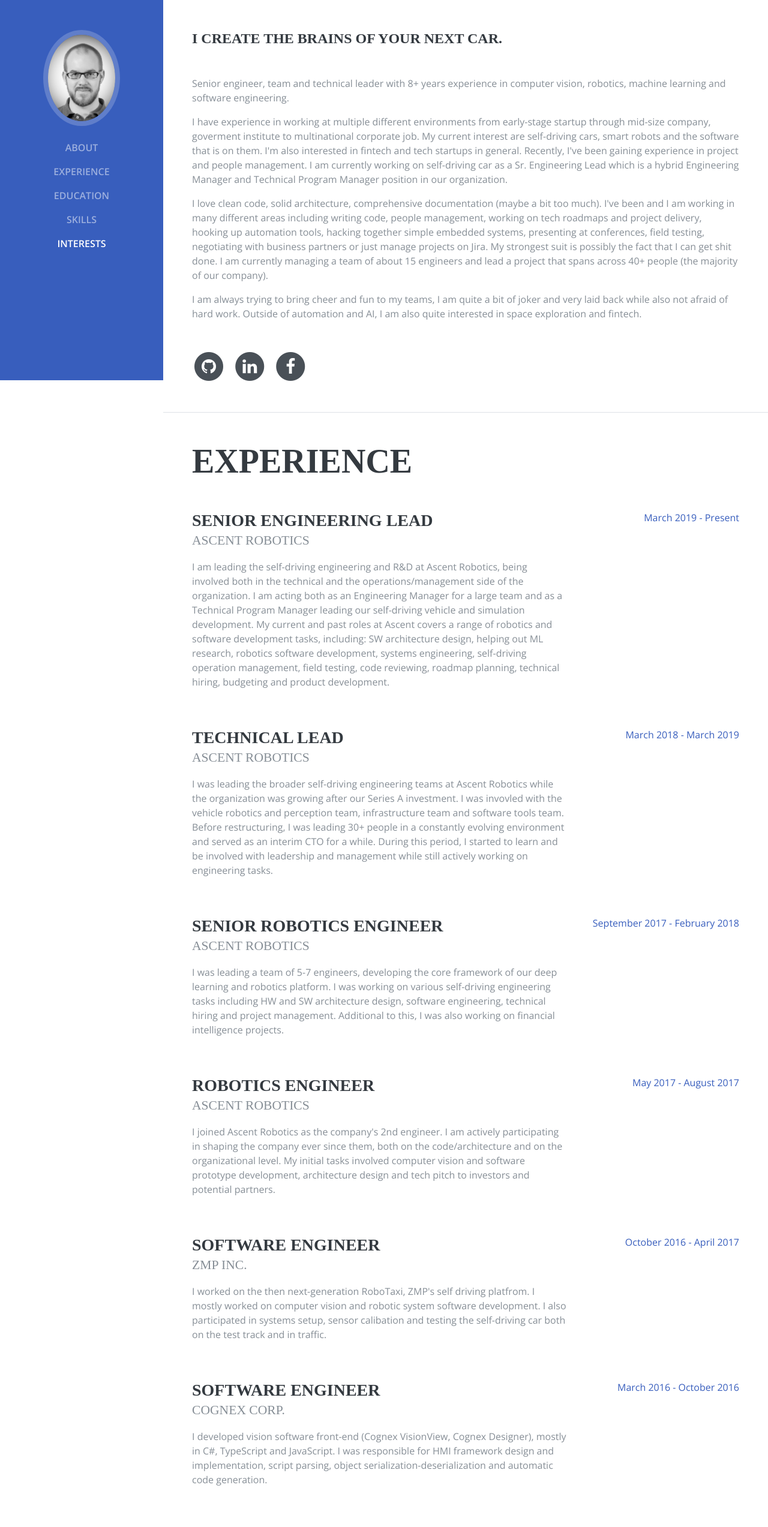
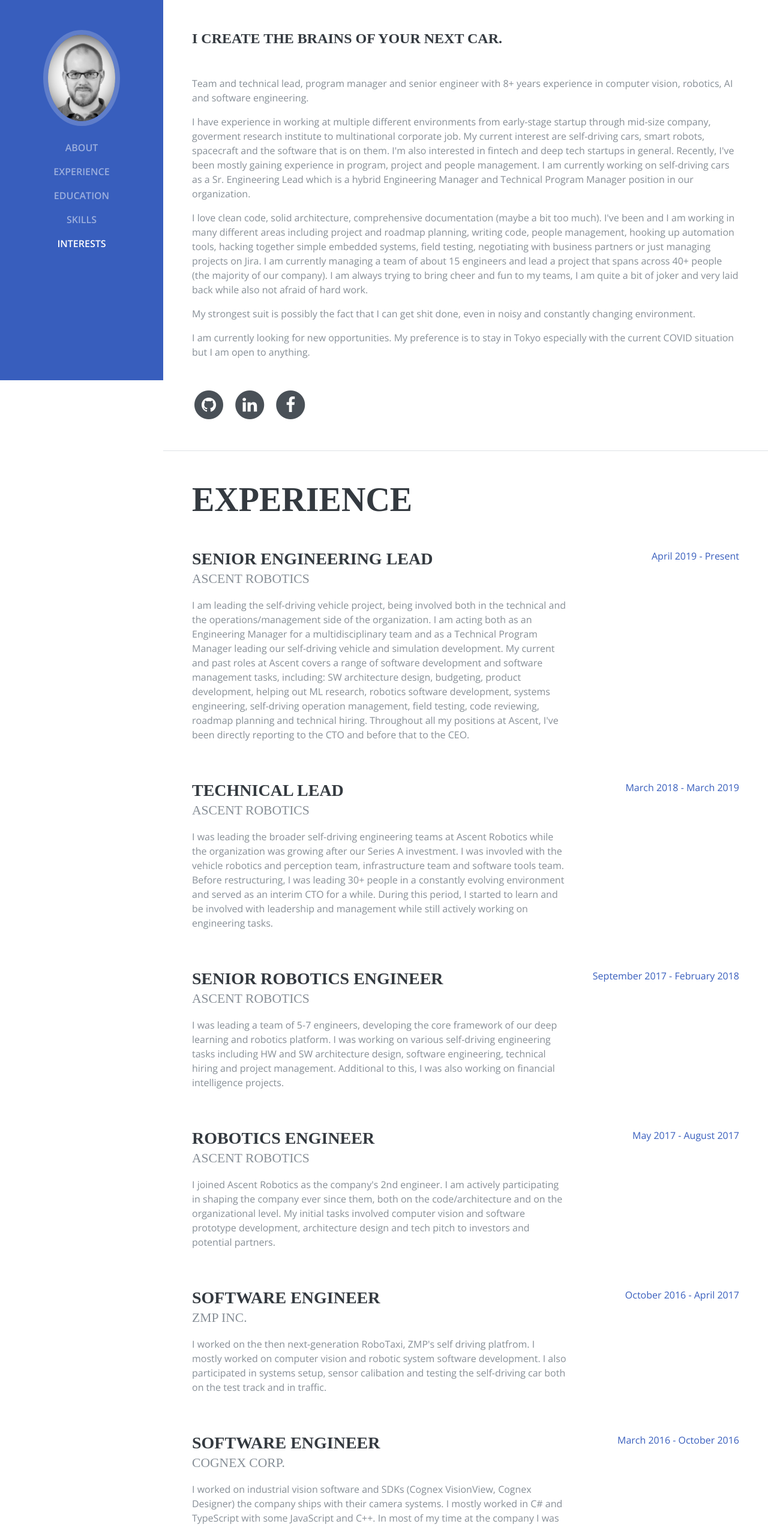
Before and after one commit to Oszkar/oszkar.github.io, a plain HTML site: page index.html in a window 1280 px wide. Shown: the part 166-2712 px from the top of the page at 60% size. Drawn offline with nearby package versions, Linux system fonts and the light colour scheme; a web font is replaced by a local one.

Commit message:
Update (#11)

```diff
--- a/index.html
+++ b/index.html
@@ -12,14 +12,23 @@
     </script>
 
     <meta charset="utf-8">
-    <meta name="viewport" content="width=device-width, initial-scale=1, shrink-to-fit=no">
-    <meta name="description" content="Oszkar Jozsa resume">
-    <meta name="author" content="Oszkar Jozsa">
+
+    <!--
+    <PageMap>
+      <DataObject type="document">
+        <Attribute name="title">Resume - Oszkar Jozsa</Attribute>
+        <Attribute name="description">Self-driving car engineer, tech leader, robotics enthusiast, tech nerd and a general funny guy.</Attribute>
+        <Attribute name="rating">4.5</Attribute>
+      </DataObject>
+    </PageMap>
+    -->
 
     <title>Resume - Oszkar Jozsa</title>
 
-    <meta name="description" content="Self-driving car engineer, team leader, robotics enthusiast, tech nerd and a general funny guy." />
-    <meta name="keywords" content="autonomous driving,self driving car,car AI,autonomous vehicle,robotics,engineer,hungarian,resume,tech lead,technical lead,engineering manager,machine learning,computer vision,fred almeida" />
+    <meta name="viewport" content="width=device-width, initial-scale=1, shrink-to-fit=no">
+    <meta name="author" content="Oszkar Jozsa">
+    <meta name="description" content="Self-driving car engineer, tech leader, robotics enthusiast, tech nerd and a general funny guy." />
+    <meta name="keywords" content="autonomous driving,self driving car,autonomous vehicle,robotics,engineer,hungarian,japan,resume,tech lead,technical lead,engineering manager,machine learning,computer vision,fred almeida" />
 
     <!-- Bootstrap core CSS -->
     <link href="vendor/bootstrap/css/bootstrap.min.css" rel="stylesheet">
@@ -80,18 +89,17 @@
             <a href="mailto:jozsa.oszkar@gmail.com">jozsa.oszkar@gmail.com</a>
           </div>
           <h4 class="mb-5">I create the brains of your next car.</h4>
-          <p class="mb-3">Senior engineer, team and technical leader with 8+ years experience in computer vision, robotics, machine learning and software engineering.</p>
-          <p class="mb-3">I have experience in working at multiple different environments from early-stage startup through mid-size company, goverment institute to multinational corporate job.
-            My current interest are self-driving cars, smart robots and the software that is on them. I'm also interested in fintech and tech startups in general.
-            Recently, I've been gaining experience in project and people management. I am currently working on self-driving car as a Sr. Engineering Lead
+          <p class="mb-3">Team and technical lead, program manager and senior engineer with 8+ years experience in computer vision, robotics, AI and software engineering.</p>
+          <p class="mb-3">I have experience in working at multiple different environments from early-stage startup through mid-size company, goverment research institute to multinational corporate job.
+            My current interest are self-driving cars, smart robots, spacecraft and the software that is on them. I'm also interested in fintech and deep tech startups in general.
+            Recently, I've been mostly gaining experience in program, project and people management. I am currently working on self-driving cars as a Sr. Engineering Lead
             which is a hybrid Engineering Manager and Technical Program Manager position in our organization.</p>
           <p class="mb-3">I love clean code, solid architecture, comprehensive documentation (maybe a bit too much). I've been and I am working in many different areas including
-            writing code, people management, working on tech roadmaps and project delivery, hooking up automation tools, hacking together simple embedded systems,
-            presenting at conferences, field testing, negotiating with business partners or just manage projects on Jira.
-            My strongest suit is possibly the fact that I can get shit done. I am currently managing a team of about 15 engineers
-            and lead a project that spans across 40+ people (the majority of our company).</p>
-          <p class="mb-5">I am always trying to bring cheer and fun to my teams, I am quite a bit of joker and very laid back while also not afraid of hard work.
-            Outside of automation and AI, I am also quite interested in space exploration and fintech.</p>
+            project and roadmap planning, writing code, people management, hooking up automation tools, hacking together simple embedded systems, field testing, negotiating with business partners or
+            just managing projects on Jira. I am currently managing a team of about 15 engineers and lead a project that spans across 40+ people (the majority of our company). I am always trying to bring cheer
+            and fun to my teams, I am quite a bit of joker and very laid back while also not afraid of hard work.</p>
+          <p class="mb-3">My strongest suit is possibly the fact that I can get shit done, even in noisy and constantly changing environment.</p>
+          <p class="mb-5">I am currently looking for new opportunities. My preference is to stay in Tokyo especially with the current COVID situation but I am open to anything.</p>
           <ul class="list-inline list-social-icons mb-0">
             <li class="list-inline-item">
               <a href="https://github.com/Oszkar/">
@@ -137,16 +145,16 @@
               <div class="resume-content mr-auto">
                   <h3 class="mb-0">Senior Engineering Lead</h3>
                   <div class="subheading mb-3">Ascent Robotics</div>
-                  <p>I am leading the self-driving engineering and R&D at Ascent Robotics, being involved both in the technical and the
-                    operations/management side of the organization. I am acting both as an Engineering Manager for a large team and as a
-                    Technical Program Manager leading our self-driving vehicle and simulation development.
-                    My current and past roles at Ascent covers a range of robotics and software development tasks, including:
-                    SW architecture design, helping out ML research, robotics software development, systems engineering, self-driving operation management,
-                    field testing, code reviewing, roadmap planning, technical hiring, budgeting and product development.
+                  <p>I am leading the self-driving vehicle project, being involved both in the technical and the operations/management side of the organization.
+                    I am acting both as an Engineering Manager for a multidisciplinary team and as a Technical Program Manager leading our self-driving vehicle and simulation development.
+                    My current and past roles at Ascent covers a range of software development and software management tasks, including:
+                    SW architecture design, budgeting, product development, helping out ML research, robotics software development, systems engineering, self-driving operation management,
+                    field testing, code reviewing, roadmap planning and technical hiring.
+                    Throughout all my positions at Ascent, I've been directly reporting to the CTO and before that to the CEO.
                     </p>
                 </div>
                 <div class="resume-date text-md-right">
-                  <span class="text-primary">March 2019 - Present</span>
+                  <span class="text-primary">April 2019 - Present</span>
                 </div>
               </div>
 
@@ -209,8 +217,10 @@
             <div class="resume-content mr-auto">
               <h3 class="mb-0">Software Engineer</h3>
               <div class="subheading mb-3">Cognex Corp.</div>
-              <p>I developed vision software front-end (Cognex VisionView, Cognex Designer), mostly in C#, TypeScript and JavaScript.
-                I was responsible for HMI framework design and implementation, script parsing, object serialization-deserialization and automatic code generation.</p>
+              <p>I worked on industrial vision software and SDKs (Cognex VisionView, Cognex Designer) the company ships with their camera systems.
+                I mostly worked in C# and TypeScript with some JavaScript and C++.
+                In most of my time at the company I was responsible for HMI framework design and implementation, script parsing, object serialization-deserialization, automatic code generation and software licensing.
+                The products I worked on have a combined sales volume over $100M.</p>
             </div>
             <div class="resume-date text-md-right">
               <span class="text-primary">March 2016 - October 2016</span>
@@ -307,9 +317,25 @@
       <section class="resume-section p-3 p-lg-5 d-flex flex-column" id="skills">
         <div class="my-auto">
           <h2 class="mb-5">Skills</h2>
-          <div class="mb-3">I am quite agnostic on tools and languages. I like to learn new technologies and always prefer to choose the best tool for
+          <div class="mb-3">I am quite agnostic on tools, languages and methodologies. I like to learn new technologies and always prefer to choose the best tool for
             the purpose instead of sticking with one or two for all tasks.</div>
-          <div class="mb-3">I am good at multitasking, not afraid of managing all sorts of things and have a strong sense of timeliness and good estimates.</div>
+          <div class="mb-3">I am good at multitasking, not afraid of managing all sorts of things and have a strong sense of timeliness and good estimates.
+            I am more and more passionate about team productivity and throughput.
+          </div>
+
+          <div class="subheading mb-3">Soft skills and misc. experience</div>
+          <ul class="fa-ul">
+              <li><i class="fa-li fa fa-square"></i>Experience in leadership at a growth stage startup in rapidly changing environment
+                (tech architecture design, business and story planning, bridging the gap betwen R&D and development, investor and partner relations,
+                office expansions, budgeting, extensive experience in interviewing and building teams from scratch)</li>
+              <li><i class="fa-li fa fa-square"></i>Practical knowlege in machine learning (both traditional methods and modern deep learning, reinforcement learning)</li>
+              <li><i class="fa-li fa fa-square"></i>Famility with modern software management tools (GitHub, BitBucket, Confluence, Jira,
+                LiquidPlanner, Trac, MS Exchange) and automation tools (Jenkins, CircleCI, TeamCity)</li>
+              <li><i class="fa-li fa fa-square"></i>Strong sense and preference in well-crafted architecture, beautiful code and comprehensive documentation</li>
+              <li><i class="fa-li fa fa-square"></i>Experience in writing research papers and patents</li>
+              <li><i class="fa-li fa fa-square"></i>I am a strong team player. I like to work on the architecture level, I like to design structure and connect the pieces instead of just focusing on a single piece.</li>
+          </ul>
+
           <div class="subheading mb-3">Programming Languages</div>
           <ul class="fa-ul">
             <li><i class="fa-li fa fa-square"></i>C++</li>
@@ -328,25 +354,11 @@
             <li><i class="fa-li fa fa-square"></i>ROS, OROCOS</li>
           </ul>
 
-          <div class="subheading mb-3">Soft skills and misc. experience</div>
-          <ul class="fa-ul">
-              <li><i class="fa-li fa fa-square"></i>Experience in leadership at a growth stage startup in rapidly changing environment
-                (tech architecture design, business and story planning, bridging the gap betwen R&D and development, investor and partner relations,
-                office expansions, budgeting, extensive experience in interviewing and building teams from scratch)</li>
-              <li><i class="fa-li fa fa-square"></i>Practical knowlege in machine learning (both traditional methods and modern deep learning, reinforcement learning)</li>
-              <li><i class="fa-li fa fa-square"></i>Famility with modern software management tools (GitHub, BitBucket, Confluence, Jira,
-                LiquidPlanner, Trac) and automation tools (Jenkins, CircleCI, TeamCity)</li>
-              <li><i class="fa-li fa fa-square"></i>Strong sense and preference in well-crafted architecture, beautiful code and comprehensive documentation</li>
-              <li><i class="fa-li fa fa-square"></i>Experience in writing research papers and patents</li>
-              <li><i class="fa-li fa fa-square"></i>Basic (user-level) cloud compute knowledge</li>
-              <li><i class="fa-li fa fa-square"></i>I am a strong team player. I like to work on the architecture level, I like to design structure and connect the pieces instead of just focusing on a piece.</li>
-              <li><i class="fa-li fa fa-square"></i>Not afraid of touching the hardware; writing code for embedded systems, taking robots or vehicles apart, etc.</li>
-          </ul>
-
           <div class="subheading mb-3">Environments</div>
           <ul class="fa-ul">
             <li><i class="fa-li fa fa-square"></i>I am equally comfortable on Linux and Windows, use both of them daily</li>
             <li><i class="fa-li fa fa-square"></i>I mostly use Visual Studio Code and Visual Studio. Occasionally CLion. In the past, I've also used Netbeans and Eclipse</li>
+            <li><i class="fa-li fa fa-square"></i>I am not afraid of touching the hardware; writing code for embedded systems, taking robots or vehicles apart, etc.</li>
           </ul>
         </div>
       </section>
```
